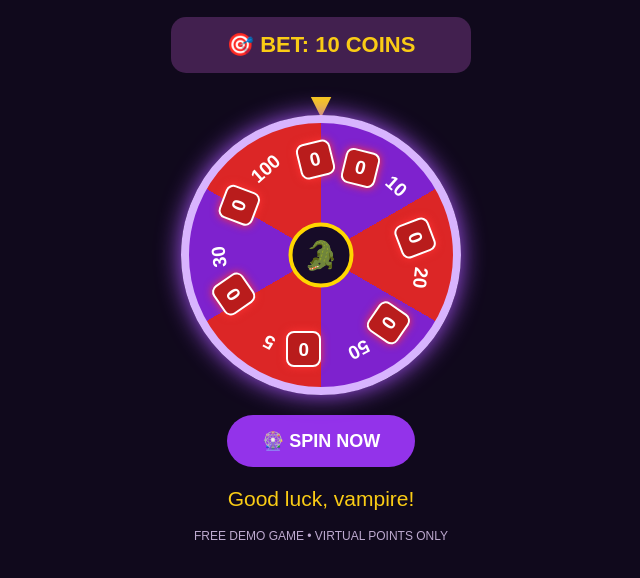
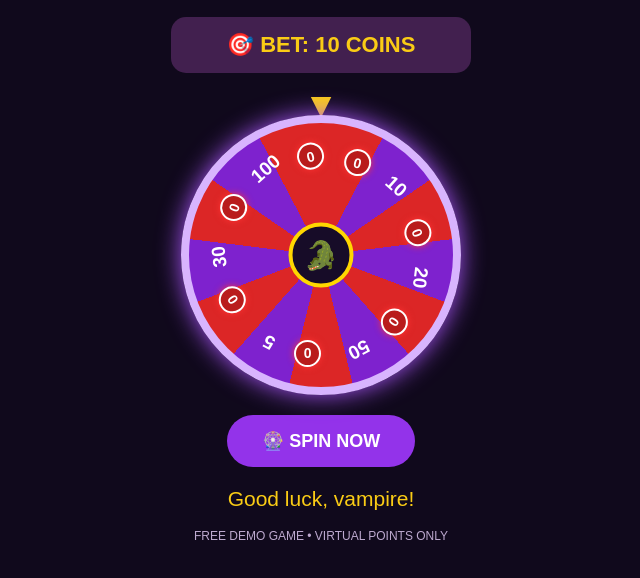
Before and after one commit to kiz971/midnight-vampire-lucky-spin, a plain HTML site: page index.html in a window 1280 px wide. Shown: the part 270-848 px from the top of the page, without its empty margins (319-959 px from the left). Drawn offline with Linux system fonts and the light colour scheme.

Commit message:
Refactor styles for conic gradient and wheel elements
Updated the conic gradient colors and adjusted styles for the wheel and zero elements.

```diff
--- a/index.html
+++ b/index.html
@@ -23,9 +23,20 @@ h1{color:#c084fc;font-size:27px}
  border-radius:50%;margin:auto;
  border:8px solid #d8b4fe;
  background:conic-gradient(
- #7e22ce 0deg 60deg,#dc2626 60deg 120deg,
- #7e22ce 120deg 180deg,#dc2626 180deg 240deg,
- #7e22ce 240deg 300deg,#dc2626 300deg 360deg);
+ #dc2626 0deg 27.692deg,
+ #7e22ce 27.692deg 55.385deg,
+ #dc2626 55.385deg 83.077deg,
+ #7e22ce 83.077deg 110.769deg,
+ #dc2626 110.769deg 138.462deg,
+ #7e22ce 138.462deg 166.154deg,
+ #dc2626 166.154deg 193.846deg,
+ #7e22ce 193.846deg 221.538deg,
+ #dc2626 221.538deg 249.231deg,
+ #7e22ce 249.231deg 276.923deg,
+ #dc2626 276.923deg 304.615deg,
+ #7e22ce 304.615deg 332.308deg,
+ #dc2626 332.308deg 360deg
+);
  position:relative;
  transition:transform 4s cubic-bezier(.12,.7,.12,1);
  box-shadow:0 0 25px #a855f7;
@@ -38,11 +49,14 @@ h1{color:#c084fc;font-size:27px}
 .wheel span.zero{
   background:#b91c1c;
   border:2px solid white;
-  border-radius:8px;
-  padding:5px 10px;
-  min-width:28px;
-  text-align:center;
-  box-shadow:0 0 8px #ff3333;
+  border-radius:50%;
+  padding:3px;
+  width:27px;
+  height:27px;
+  display:grid;
+  place-items:center;
+  font-size:14px;
+  box-shadow:0 0 7px #ff3333;
 }
 .center{
  position:absolute;top:50%;left:50%;
```
